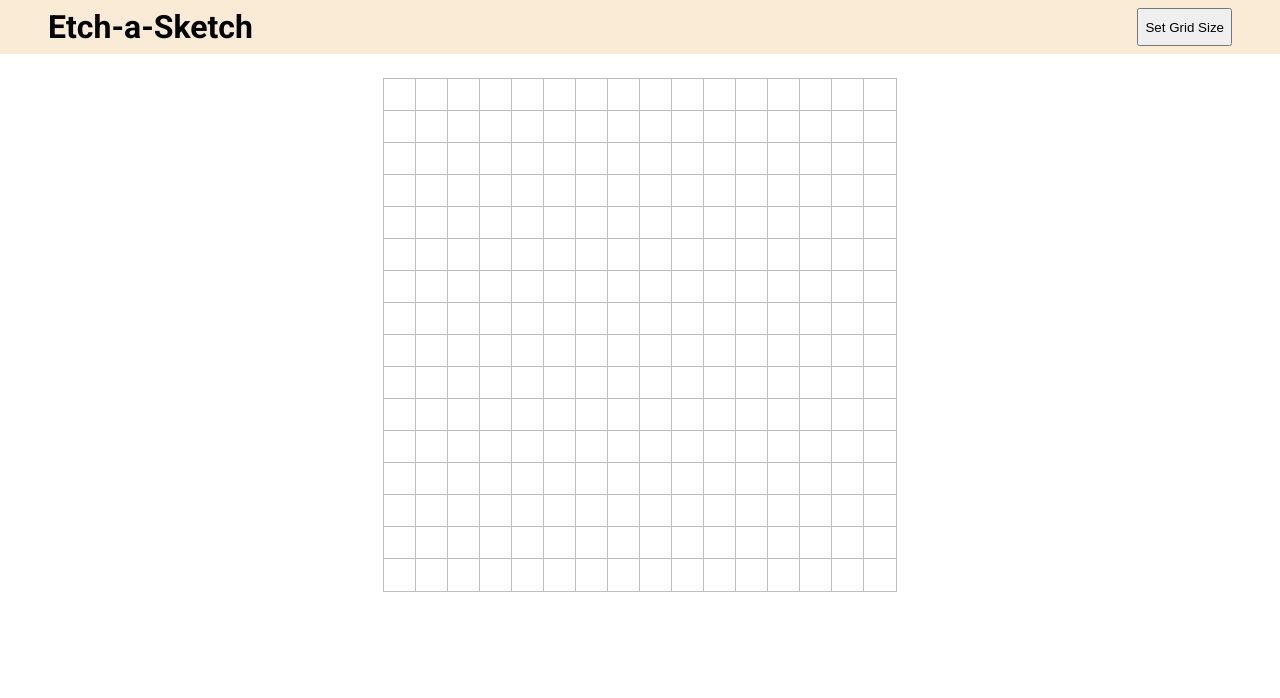
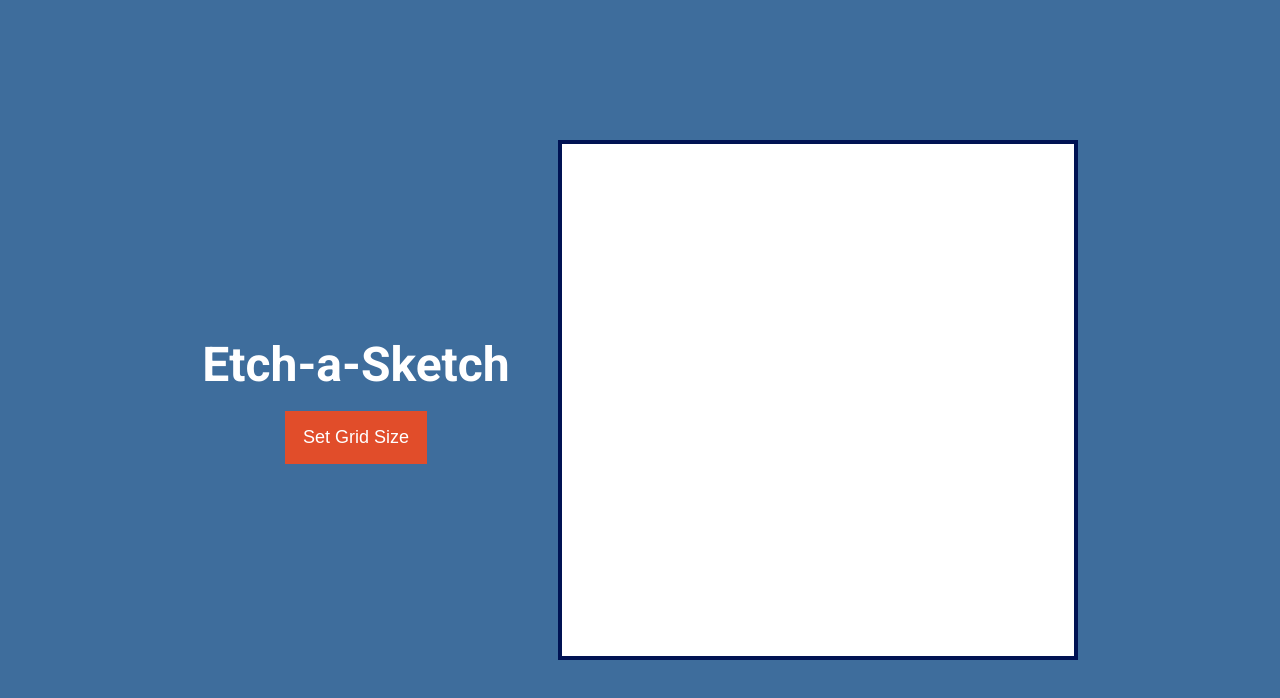
Before and after one commit to markbatho/etch-a-sketch, a plain HTML site: page index.html in a window 1280 px wide. Drawn offline with Linux system fonts and the light colour scheme.

Commit message:
Add minimal styling

```diff
--- a/app.js
+++ b/app.js
@@ -1,5 +1,6 @@
 const DEFAULT_GRID_SIZE = 512;
 const DEFAULT_SQUARE_COUNT = 16;
+const BORDER = false;
 // const DEFAULT_SQUARE_WIDTH = '16px';
 
 const gridContainer = document.querySelector('.grid-container');
@@ -12,18 +13,20 @@ setGridSizeBtn.addEventListener('click', () => {
   if (gridSize === 0) gridSize = DEFAULT_SQUARE_COUNT;
 
   destroyGrid(gridContainer);
-  generateSquareGrid(gridSize, gridContainer);
+  generateSquareGrid(gridSize, gridContainer, BORDER);
 });
 
-function generateSquareGrid(count, container) {
+function generateSquareGrid(count, container, border) {
   for (let i = 0; i < count; i++) {
     for (let j = 0; j < count; j++) {
       const square = document.createElement('div');
       square.classList.add('square');
       square.style.width = `${DEFAULT_GRID_SIZE / count}px`;
       square.style.height = `${DEFAULT_GRID_SIZE / count}px`;
-      square.style.borderBottom = '1px solid #bdbdbd';
-      square.style.borderRight = '1px solid #bdbdbd';
+
+      if (BORDER) {
+        square.style.borderBottom = '1px solid #001253';
+        square.style.borderRight = '1px solid #001253';
 
         if (i === count - 1) {
           square.style.borderLeft = '0';
@@ -32,6 +35,7 @@ function generateSquareGrid(count, container) {
 
         if (j === count - 1) {
           square.style.borderRight = '0';
+        }
       }
 
       square.addEventListener('mouseover', function () {
@@ -51,4 +55,4 @@ function destroyGrid(container) {
   container.style.gridTemplateRows = '0px';
 }
 
-generateSquareGrid(DEFAULT_SQUARE_COUNT, gridContainer);
+generateSquareGrid(DEFAULT_SQUARE_COUNT, gridContainer, BORDER);
--- a/index.html
+++ b/index.html
@@ -8,10 +8,10 @@
   <title>Etch-a-Sketch</title>
 </head>
 <body>
-  <header>
+  <aside>
     <h1>Etch-a-Sketch</h1>
     <button id="settings">Set Grid Size</button>
-  </header>
+  </aside>
   <div class="grid-container"></div>
   <script src="app.js"></script>
 </body>
--- a/style.css
+++ b/style.css
@@ -6,30 +6,49 @@
 
 body {
   display: flex;
-  flex-direction: column;
+  justify-content: center;
   align-items: center;
-  gap: 24px;
+  gap: 48px;
+  height: 100vh;
   font-family: 'Roboto', sans-serif;
   margin: 0;
+  background-color: #3E6D9C;
 }
 
-header {
+aside {
+  align-self: center;
   display: flex;
+  flex-direction: column;
   justify-content: space-between;
-  padding: 8px 48px;
-  width: 100%;
-  background-color: antiquewhite;
+  gap: 18px;
+  align-items: center;
 }
 
-header h1 {
+aside h1 {
   margin: 0;
+  font-size: 48px;
+  color: white;
+}
+
+#settings {
+  border: none;
+  font-size: 18px;
+  padding: 16px 18px;
+  cursor: pointer;
+  background-color: #E14D2A;
+  color: white;
+}
+
+#settings:hover {
+  background-color: #FD841F;
 }
 
 .grid-container {
   box-sizing: content-box;
   display: grid;
   width: 512px;
-  border: 1px solid #bdbdbd;
+  height: 512px;
+  border: 4px solid #001253;
 }
 
 .square {
```
Lines whose indentation alone changed are shown as unchanged.
